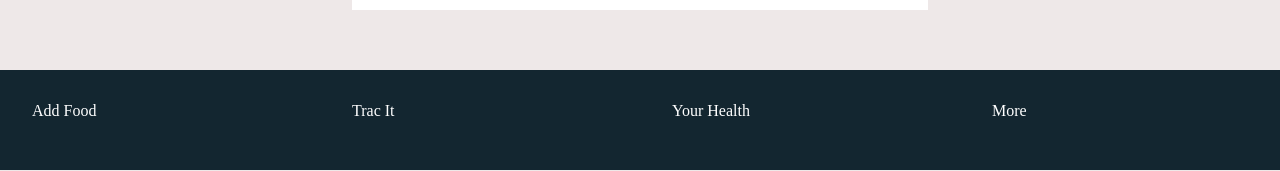
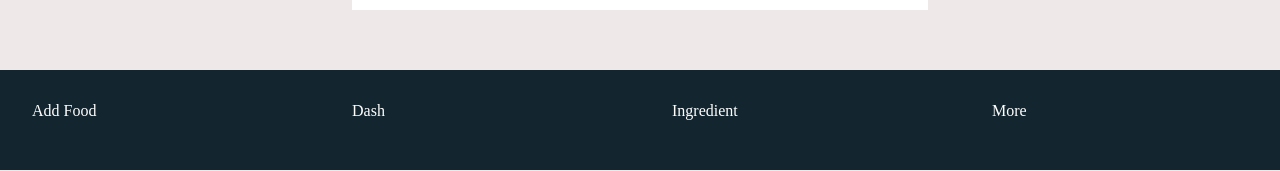
Before and after one commit to widzthedvloper/calories-tracker-frontend, a React (Create React App) app: page /App in a window 1280 px wide. Shown: the part 630-801 px from the top of the page. Built offline with nearby package versions, Linux system fonts and the light colour scheme.

Commit message:
Add footer and remove comments

```diff
--- a/src/component/AddFoodComponent.js
+++ b/src/component/AddFoodComponent.js
@@ -1,7 +1,7 @@
 /* eslint-disable react/prop-types */
 import React, { useState } from 'react';
 import { connect } from 'react-redux';
-import { useHistory } from 'react-router-dom';
+import { useHistory, NavLink } from 'react-router-dom';
 import { createFood } from '../API/api';
 
 const mapState = (state) => ({
@@ -31,6 +31,22 @@ function AddFoodComponent({ id }) {
           <button className="sign-in" type="submit">Add Food</button>
         </form>
       </div>
+      <div className="footer-nav">
+        <div className="nav-item">
+          <NavLink className="footer-item" activeClassName="is-active" to="/new/food">
+            Add Food
+          </NavLink>
+        </div>
+        <div className="nav-item">
+          <NavLink className="footer-text" activeClassName="is-active" to="/App">Dash</NavLink>
+        </div>
+        <div className="nav-item">
+          <NavLink className="footer-text" activeClassName="is-active" to="/App">Ingredient</NavLink>
+        </div>
+        <div className="nav-item">
+          <NavLink className="footer-text" activeClassName="is-active" to="/App">More</NavLink>
+        </div>
+      </div>
     </>
   );
 }
--- a/src/component/AddIngredientsComponent.js
+++ b/src/component/AddIngredientsComponent.js
@@ -2,7 +2,7 @@
 /* eslint-disable object-curly-spacing */
 /* eslint-disable camelcase */
 import React, { useState } from 'react';
-import { useHistory } from 'react-router-dom';
+import { useHistory, NavLink } from 'react-router-dom';
 import { createIngredient } from '../API/api';
 import '../style/ingredient.css';
 
@@ -44,7 +44,22 @@ function AddIngredientsComponent({match}) {
           <button className="sign-in" type="submit">Add ingredient</button>
         </form>
       </div>
-
+      <div className="footer-nav">
+        <div className="nav-item">
+          <NavLink className="footer-item" activeClassName="is-active" to="/new/food">
+            Add Food
+          </NavLink>
+        </div>
+        <div className="nav-item">
+          <NavLink className="footer-text" activeClassName="is-active" to="/App">Dash</NavLink>
+        </div>
+        <div className="nav-item">
+          <NavLink className="footer-text" activeClassName="is-active" to="/App">Ingredient</NavLink>
+        </div>
+        <div className="nav-item">
+          <NavLink className="footer-text" activeClassName="is-active" to="/App">More</NavLink>
+        </div>
+      </div>
     </>
   );
 }
--- a/src/component/FooterComponent.js
+++ b/src/component/FooterComponent.js
@@ -11,10 +11,10 @@ function FooterComponent() {
         </NavLink>
       </div>
       <div className="nav-item">
-        <NavLink className="footer-text" activeClassName="is-active" to="/App">Trac It</NavLink>
+        <NavLink className="footer-text" activeClassName="is-active" to="/App">Dash</NavLink>
       </div>
       <div className="nav-item">
-        <NavLink className="footer-text" activeClassName="is-active" to="/App">Your Health</NavLink>
+        <NavLink className="footer-text" activeClassName="is-active" to="/App">Ingredient</NavLink>
       </div>
       <div className="nav-item">
         <NavLink className="footer-text" activeClassName="is-active" to="/App">More</NavLink>
```
